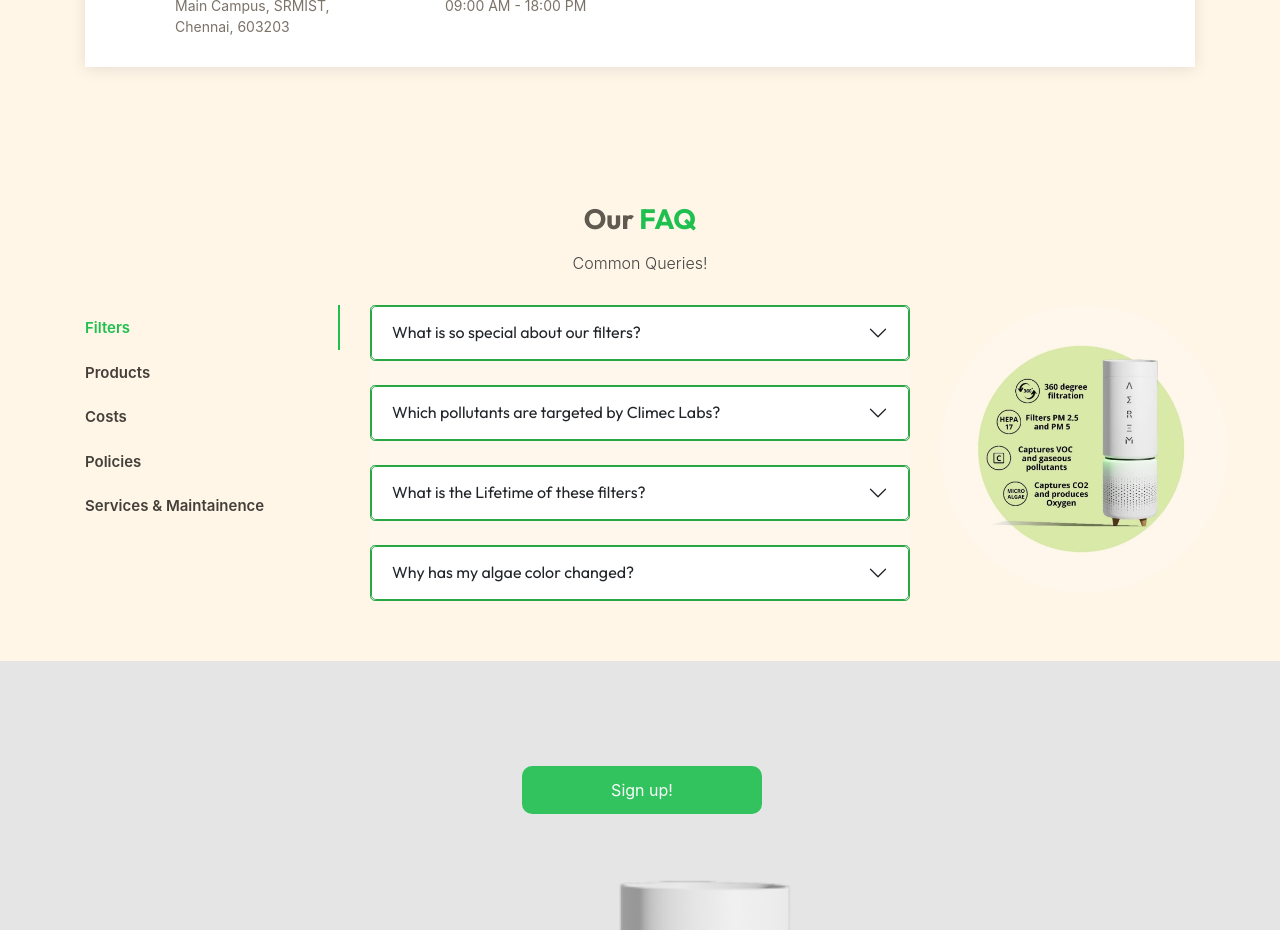
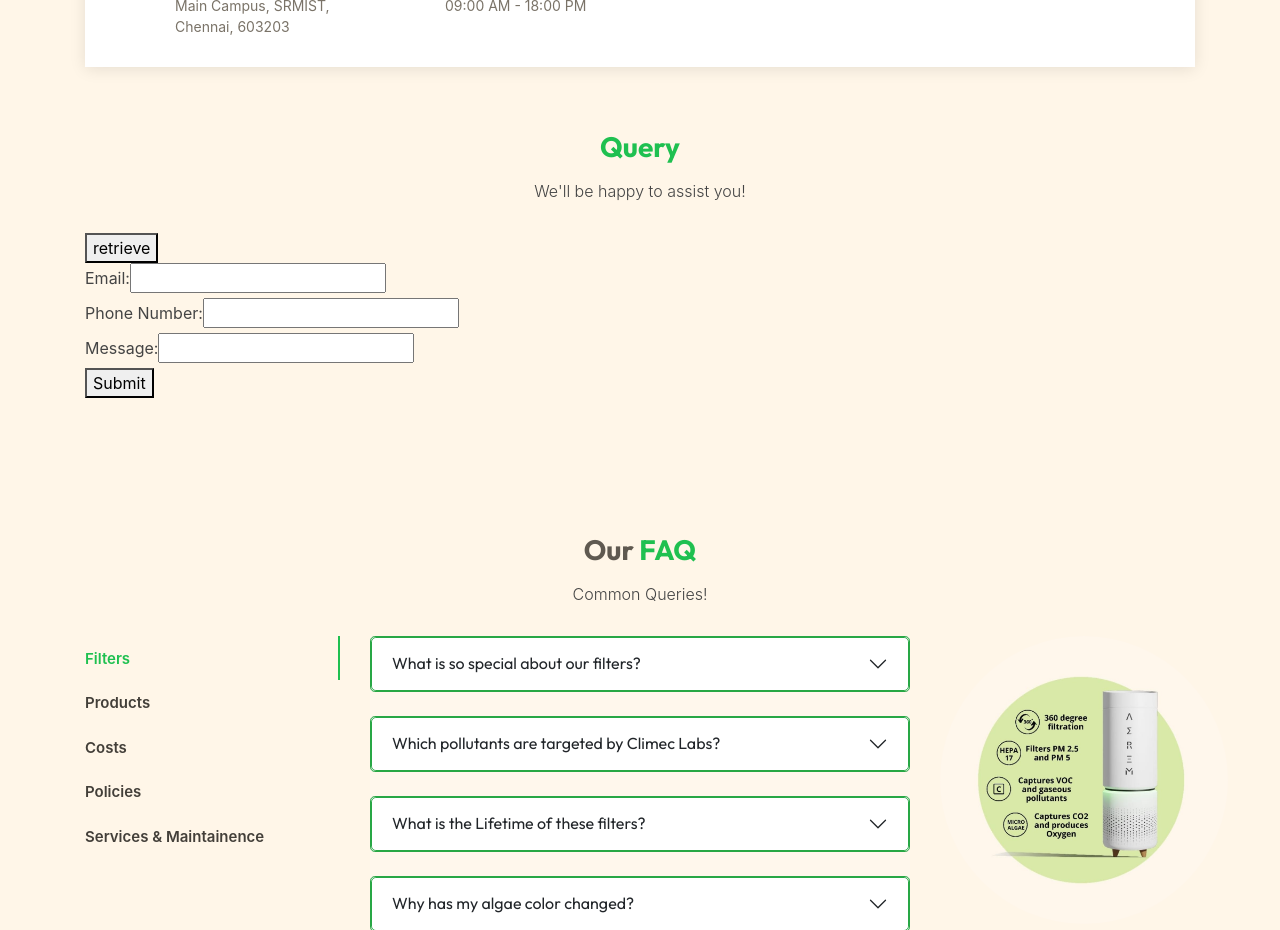
Before and after one commit to Dhruv-Sahu/cicd, a React (Create React App) app: page / in a window 1280 px wide. Shown: the part 3780-4710 px from the top of the page. Built offline with nearby package versions, Linux system fonts and the light colour scheme.

Commit message:
test branch push

```diff
--- a/package.json
+++ b/package.json
@@ -12,6 +12,8 @@
     "@testing-library/user-event": "^13.5.0",
     "animejs": "^3.2.1",
     "express": "^4.18.2",
+    "firebase": "^10.12.2",
+    "prop-types": "^15.8.1",
     "react": "^18.2.0",
     "react-dom": "^18.1.0",
     "react-ga4": "^2.1.0",
--- a/src/Components/Contact.js
+++ b/src/Components/Contact.js
@@ -1,11 +1,37 @@
-import React from 'react'
+import React,{useState} from 'react'
+import InputValidation from './Validation'
+import { collectionGroup } from 'firebase/firestore';
 
 const Contact = () => {
+  const [email, setEmail] = useState('');
+  const [phone, setPhone] = useState('');
+  const [message, setMessage] = useState('');
+  // console.log(message)
+
+
+  const handleEmailChange = (event) => {
+    setEmail(event.target.value);
+  };
+
+  const handlePhoneChange = (event) => {
+    setPhone(event.target.value);
+  };
+
+  const handleMessageChange = (event) => {
+    // console.log('hi from the function')
+    setMessage(event.target.value);
+    console.log(message,"from contact.js")
+  };
+
+  const handleSubmit = () => {
+    // Handle form submission, e.g., send data to the server
+    alert(`Submitted:\nEmail: ${email}\nPhone: ${phone}\nMessage: ${message}`);
+  };
+
   return (
     <>
       <section id="contact" className="contact">
         <div className="container">
-
           <div className="section-title">
             <h2><span>Contact</span> Us</h2>
             <p>We'll be happy to hear from you!</p>
@@ -52,6 +78,36 @@ const Contact = () => {
 
 
         </div>
+        <br/>
+        <br/>
+        <div className="container">
+
+          <div className="section-title">
+            <h2><span>Query</span></h2>
+            <p>We'll be happy to assist you!</p>
+          </div>
+          {/* <form>
+            <label>Full Name</label>
+            <input type='text' id="fname" name='full_name' ></input>
+            <label>Email ID</label>
+            <input type='email' id="email" name='email_id' ></input>
+            <label>Phone</label>
+            <input type='.' id="phone" name='phone_number' ></input>
+            <br/>
+            <label>Your Query</label>
+            <br/>
+            <textarea id="query" name='query' rows={4} cols={100}></textarea>
+          </form> */}
+          <InputValidation
+            email={email}
+            phone={phone}
+            message={message}
+            onEmailChange={handleEmailChange}
+            onPhoneChange={handlePhoneChange}
+            onMessageChange={handleMessageChange}
+            onSubmit={handleSubmit}
+          />
+        </div>
       </section>
     </>
   )
--- /dev/null
+++ b/src/Components/Firebase.js
@@ -0,0 +1,39 @@
+// src/firebase.js
+import { initializeApp } from 'firebase/app';
+import { getFirestore } from 'firebase/firestore';
+// import { getAuth } from 'firebase/auth';
+import { getAnalytics } from "firebase/analytics";
+
+
+const firebaseConfig = {
+
+  apiKey: "AIzaSyAxV2g03zXd2HGmRJyJumKld6RxilH1AyM",
+
+  authDomain: "climeclabs-web.firebaseapp.com",
+
+  projectId: "climeclabs-web",
+
+  storageBucket: "climeclabs-web.appspot.com",
+
+  messagingSenderId: "507368781911",
+
+  appId: "1:507368781911:web:c170a80b2fb9a0c9a10b12",
+
+  measurementId: "G-5T3QMVYHJY"
+
+};
+
+
+// Initialize Firebase
+const app = initializeApp(firebaseConfig);
+
+// analytics
+const analytics = getAnalytics(app);
+
+// Initialize Firestore
+const db = getFirestore(app);
+
+// // Initialize Firebase Auth
+// const auth = getAuth(app);
+
+export { db};
--- /dev/null
+++ b/src/Components/Validation.js
@@ -0,0 +1,172 @@
+import React, { useState } from 'react';
+import PropTypes from 'prop-types';
+import { db } from './Firebase';
+import { collection, addDoc, getDocs } from 'firebase/firestore';
+
+const InputValidation = ({ email, phone, message, onEmailChange, onPhoneChange, onMessageChange, onSubmit }) => {
+  const [emailError, setEmailError] = useState(null);
+  const [phoneError, setPhoneError] = useState(null);
+  const [messageError, setMessageError] = useState(null);
+  const [submitted, setSubmitted] = useState(false);
+
+  const handleEmailChange = (event) => {
+    const { value } = event.target;
+    const emailRegex = /^[^\s@]+@[^\s@]+\.[^\s@]+$/;
+
+    if (!emailRegex.test(value)) {
+      setEmailError('Invalid email address');
+    } else {
+      setEmailError(null);
+    }
+
+    onEmailChange(event);
+  };
+
+  const handlePhoneChange = (event) => {
+    const { value } = event.target;
+    const phoneRegex = /^[0-9]{10}$/;
+
+    if (!phoneRegex.test(value)) {
+      setPhoneError('Invalid phone number');
+    } else {
+      setPhoneError(null);
+    }
+
+    onPhoneChange(event);
+  };
+
+  const handleMessageChange = (event) => {
+    console.log(message,"message from handle Message")
+    const { value } = event.target;
+
+    if (value.length < 1) {
+      setMessageError('Message cannot be empty');
+    } else {
+      setMessageError(null);
+    }
+
+    onMessageChange(event);
+    console.log(messageError);
+  };
+
+  // const handleMessageChange = (event) => {
+  //   const value = event.target.value;
+  //   // ... (validation logic, if needed)
+
+  //   console.log(value);  // Log after state update (optional)
+  //   onMessageChange(value);  // Call the prop handler with the updated value (if needed)
+  // };
+
+  const handleSubmit = async (event) => {
+    event.preventDefault();
+    console.log(email,phone,message,"message from handle submit")
+    // if (!emailError && !phoneError && !messageError) {
+      if (email && phone && message) { // Ensure all fields are filled
+        console.log("Inside If block")
+        try {
+          console.log("Inside try")
+          const docRef = await addDoc(collection(db, "contacts"), {
+            // email,
+            // phone,
+            // message,
+            // timestamp: new Date(),
+            first: "Ada",
+            last: "Lovelace",
+            born: 1815
+          });
+          console.log("Document written with ID: ", docRef.id);
+
+          onSubmit();
+          setSubmitted(true);
+          console.log("post submission block")
+          // Clear the form fields
+          onEmailChange({ target: { value: '' } });
+          onPhoneChange({ target: { value: '' } });
+          onMessageChange({ target: { value: '' } });
+        } catch (e) {
+          console.error('Error adding document: ', e);
+        }
+      } else {
+        console.log(message,"message from error handler")
+        if (!email) setEmailError('Email is required');
+        if (!phone) setPhoneError('Phone number is required');
+        if (!message) setMessageError('Message is required');
+      }
+    // }
+  };
+
+  const handleRetrieve = async(event)=>{
+    event.preventDefault();
+    console.log("Retrieved button clicked")
+    const querySnapshot = await getDocs(collection(db, "users"));
+querySnapshot.forEach((doc) => {
+  console.log(`${doc.id} => ${doc.data()}`);
+});
+  }
+
+  return (
+    <div>
+      <button type="retrieve" onClick={handleRetrieve}>
+            retrieve
+          </button>
+      {submitted ? (
+        <p>Form submitted successfully!</p>
+      ) : (
+        <form onSubmit={handleSubmit}>
+          <div>
+            <label htmlFor="email">Email:</label>
+            <input
+              type="email"
+              id="email"
+              name="email"
+              value={email}
+              onChange={handleEmailChange}
+              required
+            />
+            {emailError && <p style={{ color: 'red' }}>{emailError}</p>}
+          </div>
+          <div>
+            <label htmlFor="phone">Phone Number:</label>
+            <input
+              type="tel"
+              id="phone"
+              name="phone"
+              value={phone}
+              onChange={handlePhoneChange}
+              required
+            />
+            {phoneError && <p style={{ color: 'red' }}>{phoneError}</p>}
+          </div>
+          <div>
+            <label htmlFor={message}>Message:</label>
+            <input
+              type='text'
+              id="message"
+              name="message"
+              value={message}
+              onChange={handleMessageChange}
+
+            />
+            {messageError && <p style={{ color: 'red' }}>{messageError}</p>}
+          </div>
+          <button type="submit" disabled={emailError || phoneError || messageError}>
+            Submit
+          </button>
+        </form>
+
+      )}
+    </div>
+  );
+};
+
+InputValidation.propTypes = {
+  email: PropTypes.string.isRequired,
+  phone: PropTypes.string.isRequired,
+  message: PropTypes.string,
+  onEmailChange: PropTypes.func.isRequired,
+  onPhoneChange: PropTypes.func.isRequired,
+  onMessageChange: PropTypes.func.isRequired,
+  onSubmit: PropTypes.func.isRequired,
+};
+
+export default InputValidation;
```
Also changed, not shown: 1 other file (tests, documents, lock files or other folders).
